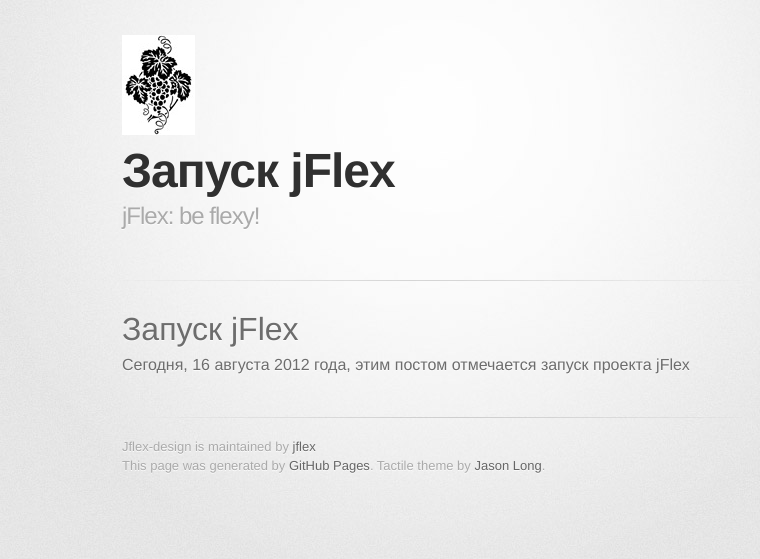
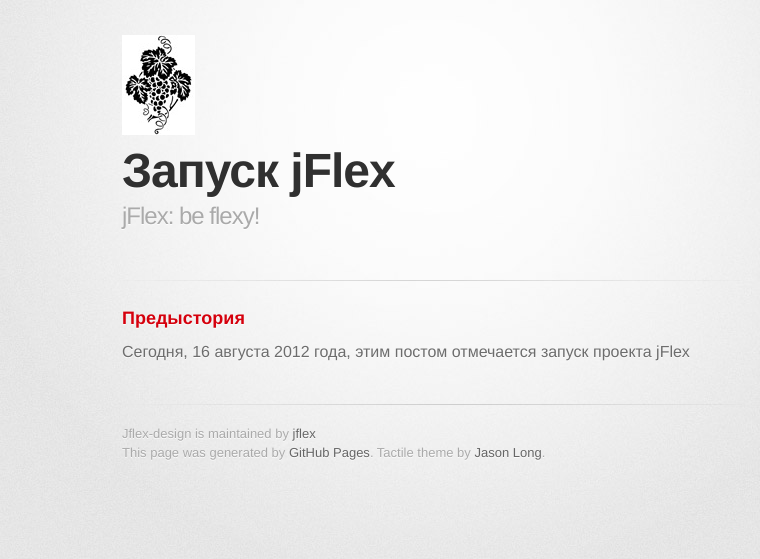
Before and after one commit to jflex/jflex.github.com, a Jekyll site: the page built from _posts/2012-08-16-starting-jflex.md, in a window 1280 px wide. Shown: the top 559 px of the page, without its empty margins (208-968 px from the left). Built offline with Jekyll 4.4.1, drawn with Linux system fonts in a browser that asks for light colours; some web fonts are replaced.

Commit message:
Compose blog post

```diff
--- a/_posts/2012-08-16-starting-jflex.md
+++ b/_posts/2012-08-16-starting-jflex.md
@@ -2,5 +2,6 @@
 layout: github-tactyle-default
 title: Запуск jFlex
 ---
-<h1>Запуск jFlex</h1>
+<h3>Предыстория</h3>
+
 <p>Сегодня, 16 августа 2012 года, этим постом отмечается запуск проекта jFlex</p>
```
